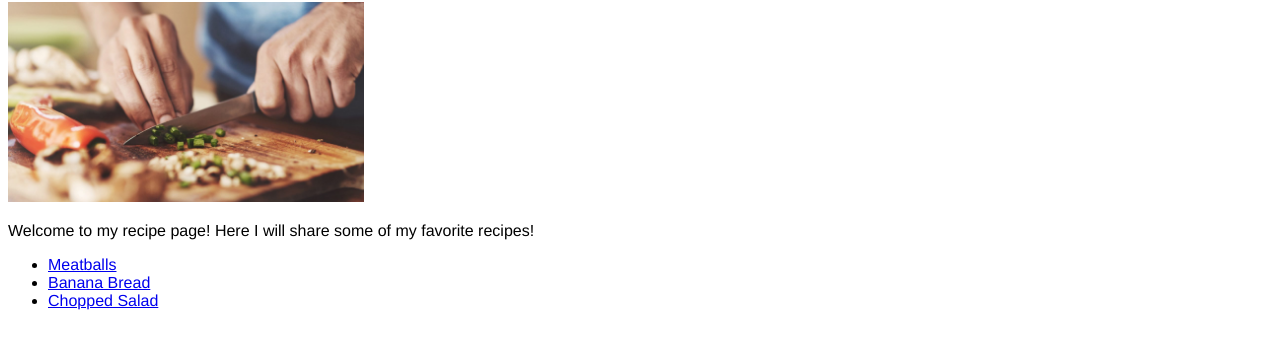
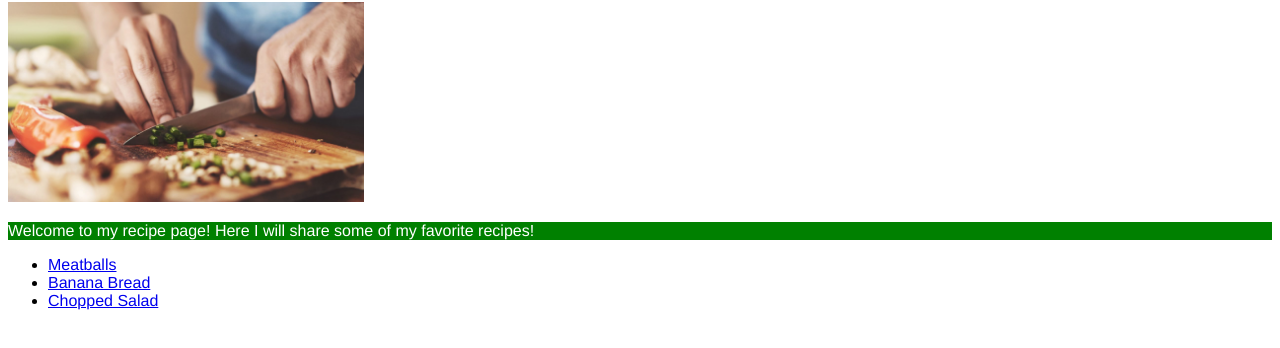
Before and after one commit to szaslavsky6/odin-recipes, a plain HTML site: page index.html in a window 1280 px wide. Shown: the part 78-426 px from the top of the page. Drawn offline with Linux system fonts and the light colour scheme.

Commit message:
Added aditional style to html pages

```diff
--- a/style.css
+++ b/style.css
@@ -7,3 +7,13 @@ h1 {
     color: white;
     text-align: center;
 }
+
+p {
+    background-color: blue;
+    color: white;
+
+}
+
+.home {
+    background-color: green;
+}
```
